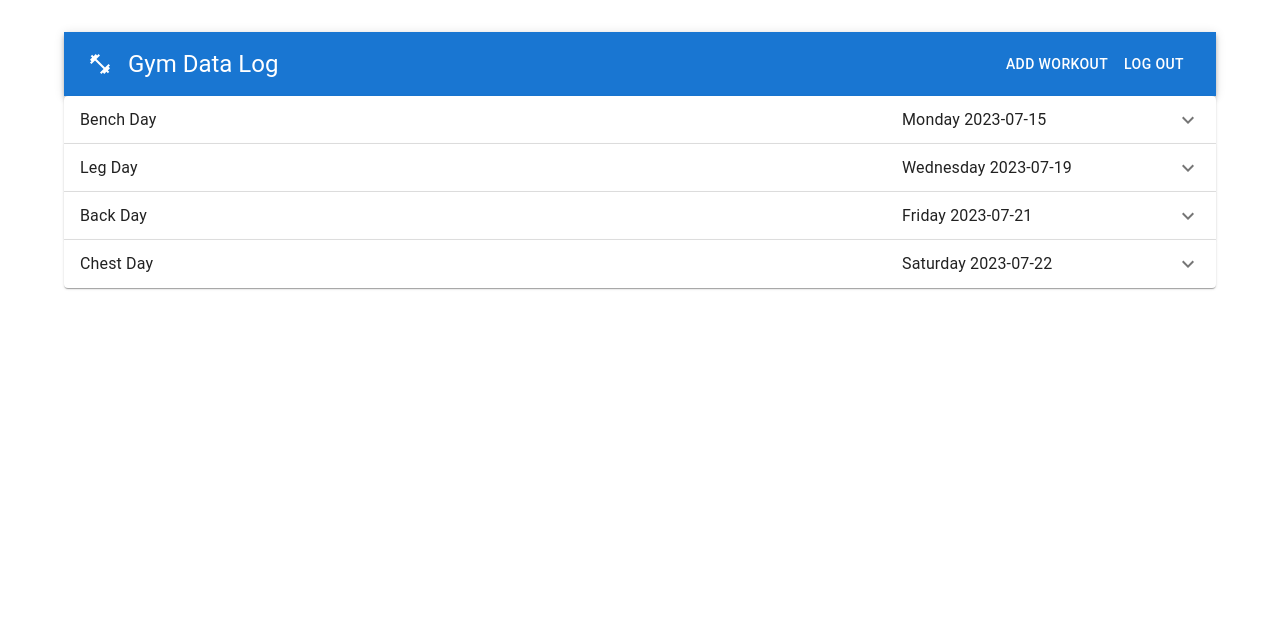
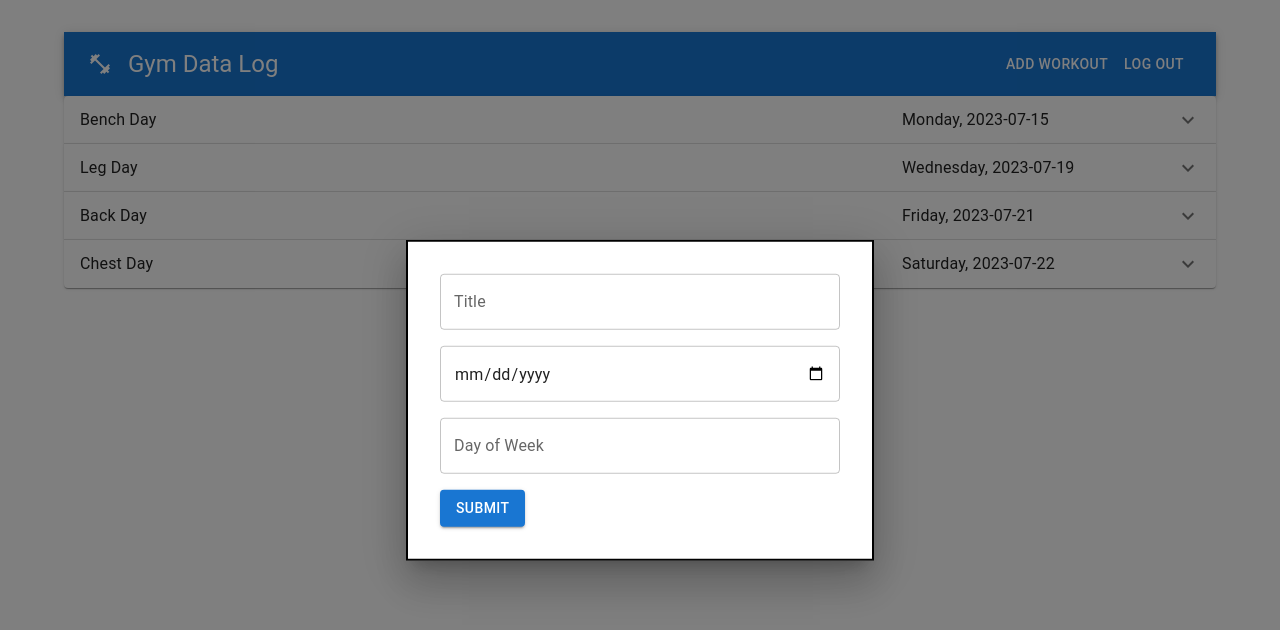
Before and after one commit to kyleanicholson/gym-data-log, a React (Vite) app: page / in a window 1280 px wide. Both pictures are taken after a click on the button "ADD WORKOUT". Shown: the top 630 px of the page. Built offline with nearby package versions, Linux system fonts and the light colour scheme.

Commit message:
Create and implement add workout modal component

```diff
--- a/src/App.jsx
+++ b/src/App.jsx
@@ -1,22 +1,29 @@
 import "./App.css";
 import Header from "./components/Header";
 import Container from '@mui/material/Container';
-// import CreateWorkout from "./components/CreateWorkout";
 import Workouts from "./components/Workouts";
-// import Box from '@mui/material/Box';
 import Stack from '@mui/material/Stack';
+import { useState } from 'react';
+import initialWorkouts from './workoutData.js';
+import AddWorkoutModal from "./components/AddWorkoutModal";
+
 
 
 const App = () => {
+  const [isModalOpen, setIsModalOpen] = useState(false);
+  const [workouts, setWorkouts] = useState(initialWorkouts);
+  const handleAddWorkout = (newWorkout) => {
+    setWorkouts(prevWorkouts => [...prevWorkouts, newWorkout]);
+  };
 
 
   return (
     <Container >
-      <Header />
+      <Header onAddButtonClick={() => setIsModalOpen(true)} />
+      <AddWorkoutModal open={isModalOpen} onClose={() => setIsModalOpen(false)} onAdd={handleAddWorkout} />
+      <Stack>
 
-      <Stack spacing={3}>
-
-        <Workouts />
+        <Workouts workouts={workouts} />
 
       </Stack>
     </Container >
--- /dev/null
+++ b/src/components/AddWorkoutModal.jsx
@@ -0,0 +1,107 @@
+import Modal from '@mui/material/Modal';
+import Box from '@mui/material/Box';
+import Button from '@mui/material/Button';
+import TextField from '@mui/material/TextField';
+import { useState } from 'react';
+import PropTypes from 'prop-types';
+
+
+const AddWorkoutModal = (props) => {
+
+  const [workout, setWorkout] = useState({
+    title: "",
+    date: "",
+    day_of_week: "",
+    exercises: [],
+  });
+
+  const handleClose = () => {
+    props.onClose();
+  };
+
+  const handleChange = (e) => {
+    setWorkout({ ...workout, [e.target.name]: e.target.value });
+  };
+
+  const handleSubmit = (e) => {
+    e.preventDefault();
+    props.onAdd(workout);
+    // clear the form and close the modal
+    setWorkout({ title: "", date: "", day_of_week: "", exercises: [] });
+    handleClose();
+  };
+
+
+  const body = (
+    <Box
+      sx={{
+        position: 'absolute',
+        top: '50%',
+        left: '50%',
+        transform: 'translate(-50%, -50%)',
+        width: 400,
+        bgcolor: 'background.paper',
+        border: '2px solid #000',
+        boxShadow: 24,
+        p: 4,
+      }}
+    >
+      <form onSubmit={handleSubmit}>
+        <Box mb={2}>
+          <TextField
+            fullWidth
+            label="Title"
+            variant="outlined"
+            name="title"
+            onChange={handleChange}
+          />
+        </Box>
+        <Box mb={2}>
+          <TextField
+            fullWidth
+            type="date"
+            variant="outlined"
+            name="date"
+            InputLabelProps={{ shrink: true }}
+            onChange={handleChange}
+          />
+        </Box>
+        <Box mb={2}>
+          <TextField
+            fullWidth
+            label="Day of Week"
+            variant="outlined"
+            name="day_of_week"
+            onChange={handleChange}
+          />
+        </Box>
+        {/* For the sake of brevity, I'm not adding the dynamic exercises and sets here. You can add another button that opens a new modal to capture exercise details and sets. */}
+        <Button variant="contained" type="submit">Submit</Button>
+      </form>
+    </Box>
+  );
+
+  return (
+    <div>
+      <Modal
+        open={props.open}
+        onClose={props.onClose}
+        aria-labelledby="modal-modal-title"
+        aria-describedby="modal-modal-description"
+      >
+        {body}
+      </Modal>
+    </div>
+  );
+};
+
+AddWorkoutModal.propTypes = {
+  onAdd: PropTypes.func.isRequired,
+  onClose: PropTypes.func.isRequired,
+  open: PropTypes.bool.isRequired,
+
+};
+
+
+
+export default AddWorkoutModal;
--- a/src/components/Header.jsx
+++ b/src/components/Header.jsx
@@ -1,10 +1,9 @@
 import FitnessCenterIcon from '@mui/icons-material/FitnessCenter';
 import { AppBar, Button, Toolbar, Typography } from '@mui/material';
+import PropTypes from 'prop-types';
 
-const Header = () => {
-  const onClick = () => {
-    console.log('click')
-  }
+const Header = ({ onAddButtonClick }) => {
+
   return (
     <AppBar position="static">
       <Toolbar>
@@ -12,7 +11,7 @@ const Header = () => {
         <Typography variant="h5" component="div" sx={{ flexGrow: 1 }}>
           Gym Data Log
         </Typography>
-        <Button onClick={onClick} color="inherit">Add Workout</Button>
+        <Button onClick={onAddButtonClick} color="inherit">Add Workout</Button>
         <Button color="inherit">Log Out</Button>
       </Toolbar>
     </AppBar>
@@ -20,4 +19,10 @@ const Header = () => {
   )
 }
 
+Header.propTypes = {
+  onAddButtonClick: PropTypes.func,
+}
+
+
+
 export default Header
--- a/src/components/Workouts.jsx
+++ b/src/components/Workouts.jsx
@@ -1,4 +1,3 @@
-import workouts from '../workoutData.js';
 import Accordion from '@mui/material/Accordion';
 import AccordionSummary from '@mui/material/AccordionSummary';
 import AccordionDetails from '@mui/material/AccordionDetails';
@@ -10,17 +9,23 @@ import Divider from '@mui/material/Divider';
 import Grid from '@mui/material/Grid';
 import List from '@mui/material/List';
 import ListItem from '@mui/material/ListItem';
-
-// import Box from '@mui/material/Box';
+import ListItemText from '@mui/material/ListItemText';
+import Box from '@mui/material/Box';
+import Button from '@mui/material/Button';
+import ButtonGroup from '@mui/material/ButtonGroup';
+import { Fragment } from 'react';
+import PropTypes from 'prop-types';
 
 
-const Workouts = () => {
+const Workouts = ({ workouts }) => {
+
+
   return (
-    <div>
 
+    <>
       {workouts.map((workout) => (
 
-        <Accordion key={workout.id}>
+        <Accordion key={workout.objectID}>
           <AccordionSummary
             expandIcon={<ExpandMoreIcon />}
             aria-controls="panel1a-content"
@@ -32,43 +37,57 @@ const Workouts = () => {
 
 
             <Typography sx={{ width: '25%', flexShrink: 0 }}>
-              {workout.day_of_week} {workout.date}
+              {workout.day_of_week}, {workout.date}
 
             </Typography>
 
           </AccordionSummary>
           <AccordionDetails>
-            {workout.exercises.map((exercise) => (
-              <List key={exercise.objectID}>
-                <Typography sx={{ width: '100%', flexShrink: 0 }}>
-                  {exercise.name}
-                </Typography>
-                <ListItem >
-                  {exercise.sets.map((set) => (
-                    <List key={set.objectID}>
-                      <Divider />
+            <List>
+              {workout.exercises.map((exercise) => (
+                <div key={exercise.objectID}>
+                  <ListItem>
+                    <ListItemText
+                      primary={exercise.name}
+                      primaryTypographyProps={{ variant: "h6" }}
+                    />
+                  </ListItem>
+
+                  {exercise.sets.map((set, index) => (
+                    <Fragment key={set.objectID}>
                       <ListItem>
-                        {set.weight} &times; {set.reps} @ {set.rpe}
+                        <ListItemText
+                          secondary={`${set.weight} × ${set.reps} @ ${set.rpe}`}
+                        />
                       </ListItem>
-
-                    </List>
+                      {index !== exercise.sets.length - 1 && <Divider />} {/* Add a divider after every set except the last */}
+                    </Fragment>
                   ))}
 
-                </ListItem>
-              </List>
-            ))}
+                  <Divider style={{ marginTop: '8px', marginBottom: '8px' }} /> {/* Space out exercises */}
+                </div>
+              ))}
+            </List>
+
 
 
             <Divider sx={{ my: 3 }} />
-
-            <Grid container spacing={2}>
-              <Grid item xs={12} sm={6}>
-                <EditIcon />
+            <Box sx={{ flexGrow: 1, }}>
+              <Grid container spacing={2} alignItems="center" justifyContent="center">
+                <ButtonGroup variant="text" aria-label="outlined primary button group">
+                  <Grid item  >
+                    <Button>
+                      <EditIcon sx={{ borderRadius: '4px' }} />
+                    </Button>
+                  </Grid>
+                  <Grid item >
+                    <Button>
+                      <DeleteIcon sx={{ borderRadius: '4px' }} />
+                    </Button>
+                  </Grid>
+                </ButtonGroup>
               </Grid>
-              <Grid item xs={12} sm={6}>
-                <DeleteIcon />
-              </Grid>
-            </Grid>
+            </Box>
 
 
 
@@ -77,9 +96,36 @@ const Workouts = () => {
       ))
       }
 
-    </div>
+    </>
   )
 
 }
 
+Workouts.propTypes = {
+  workouts: PropTypes.arrayOf(
+    PropTypes.shape({
+      objectID: PropTypes.number.isRequired,
+      title: PropTypes.string.isRequired,
+      date: PropTypes.string.isRequired,
+      day_of_week: PropTypes.string.isRequired,
+      exercises: PropTypes.arrayOf(
+        PropTypes.shape({
+          name: PropTypes.string.isRequired,
+          objectID: PropTypes.number.isRequired,
+          notes: PropTypes.string,
+          sets: PropTypes.arrayOf(
+            PropTypes.shape({
+              weight: PropTypes.number.isRequired,
+              reps: PropTypes.number.isRequired,
+              rpe: PropTypes.number.isRequired,
+              objectID: PropTypes.number.isRequired,
+            })
+          ).isRequired,
+        })
+      ).isRequired,
+    })
+  ).isRequired,
+};
+
+
 export default Workouts;
```
